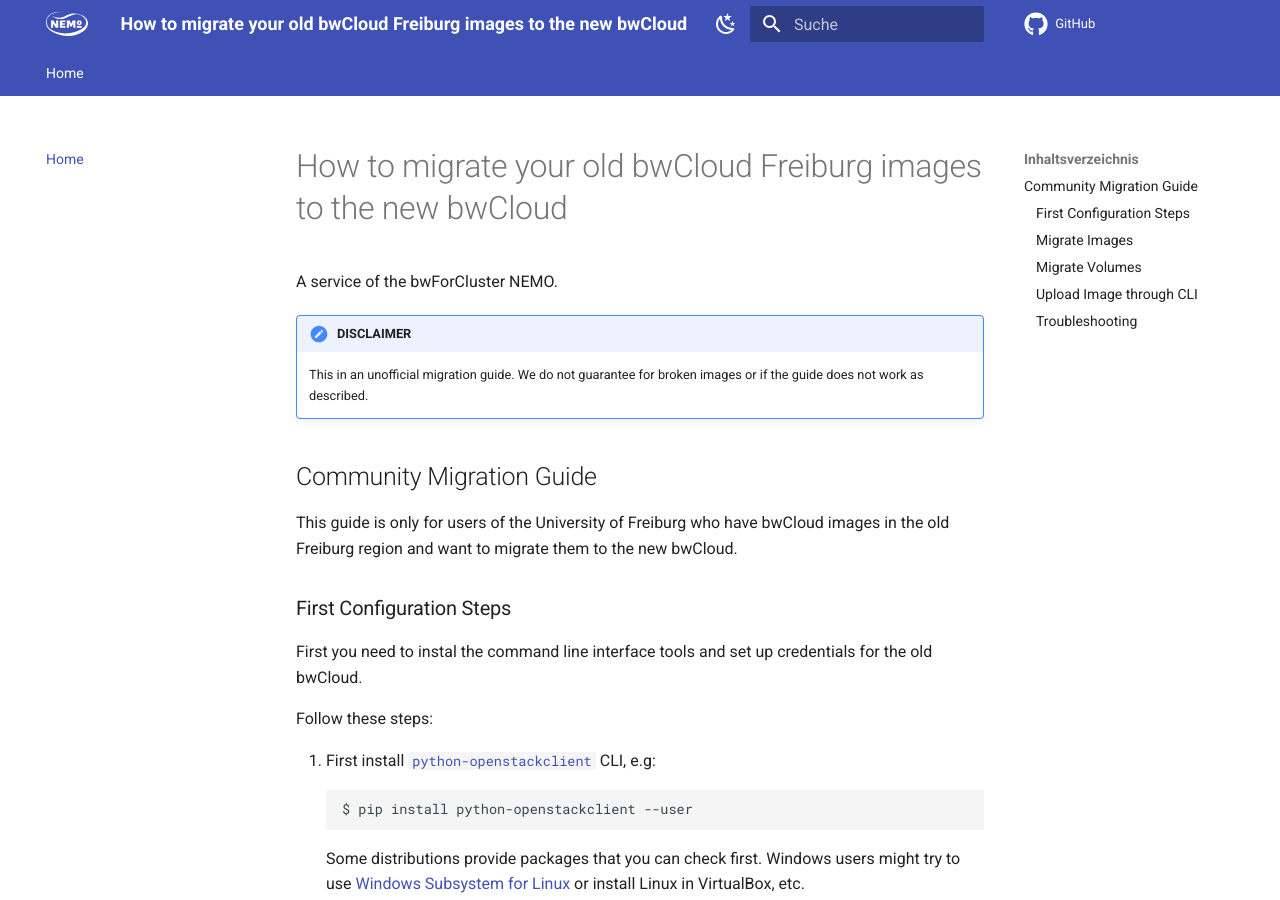
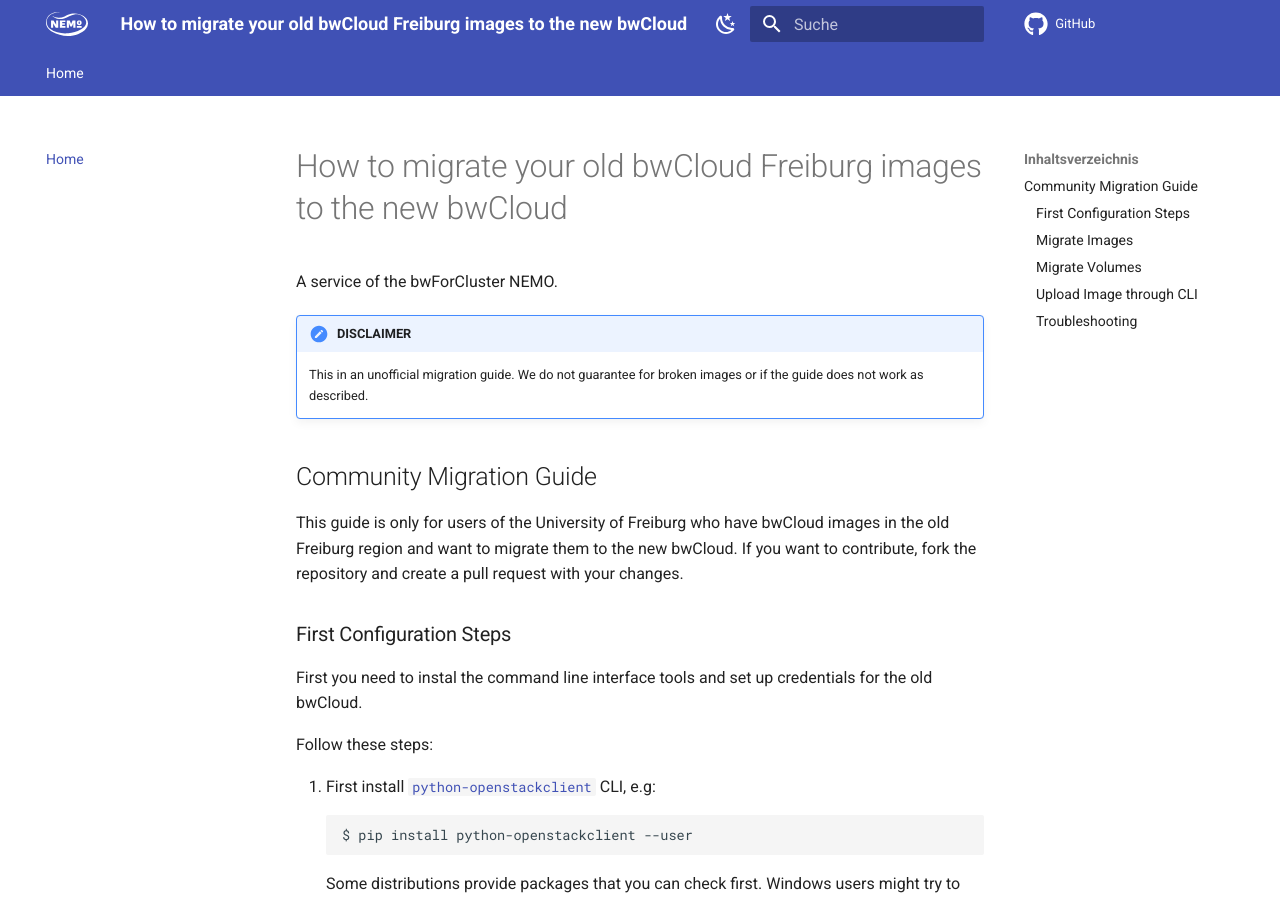
Before and after one commit to nemo-cluster/bwcloud-migration, an MkDocs documentation site: the page built from docs/index.md, in a window 1280 px wide and 900 px high. Built offline with MkDocs 1.6.1 and Material for MkDocs 9.7.7, drawn with Linux system fonts in a browser that asks for light colours; comment, search, counter and statistics services are not loaded.

Commit message:
docs: index: add contribution info.

```diff
--- a/docs/index.md
+++ b/docs/index.md
@@ -9,6 +9,7 @@
 ## Community Migration Guide
 
 This guide is only for users of the University of Freiburg who have bwCloud images in the old Freiburg region and want to migrate them to the new bwCloud.
+If you want to contribute, fork the repository and create a pull request with your changes.
 
 ### First Configuration Steps
 
```
